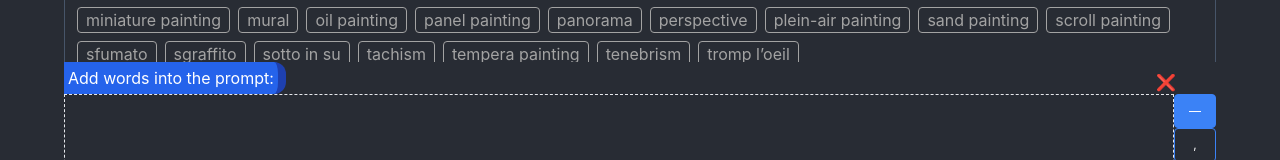
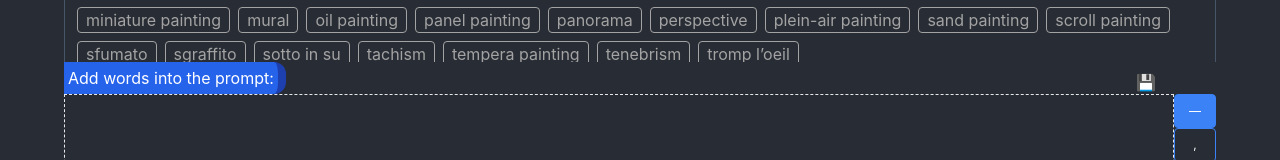
Before and after one commit to rugia813/midjourney-prompt-helper, a React (Create React App) app: page / in a window 1280 px wide. Shown: the part 300-460 px from the top of the page. Built offline with nearby package versions, Linux system fonts and the light colour scheme.

Commit message:
save deskitems

```diff
--- a/src/App.js
+++ b/src/App.js
@@ -6,9 +6,10 @@ import Desk from './components/Desk';
 import ModifierPanel from './components/ModifierPanel';
 import Header from './components/Header';
 import svgGithub from "./github.svg";
+import { loadDeskItems } from './components/utils/deskItemsSave';
 
 function App() {
-  // click to add word
+  // desk items
   const [deskItems, setDeskItems] = useState([])
   const addDeskItem = useCallback(
     (item) => {
@@ -23,7 +24,13 @@ function App() {
     },
     [deskItems]
   )
+  useEffect(() => {
+    const save = loadDeskItems()
+    save && setDeskItems(save)
+  }, [])
 
+
+  // click to add word
   const [res, setRes] = useState('')
   const inputRef = useRef()
   const addWord = (word) => {
@@ -71,18 +78,21 @@ function App() {
 
   return (
     <div className="App h-screen flex flex-col items-center max-w-6xl m-auto justify-around">
+      {/* PWA update notification */}
       {!dismissed && refreshButton}
 
+      {/* Shelf */}
       <Shelf addDeskItem={addDeskItem} customCollections={customCollections} />
 
+      {/* Desk */}
       <div className='w-full'>
         <Desk deskItems={deskItems} addWord={addWord} removeWordAtIdx={removeFromDeskItemsAtIdx} clearDeskItems={clearDeskItems} />
-
         <ModifierPanel modifiers={modifiers} setModifiers={setModifiers} />
       </div>
 
-      <div className='w-full h-fit flex-initial flex flex-col relative' >
-        <button title='Clear' className='absolute top-2 right-10' onClick={() => setRes('')}>❌</button>
+      {/* Prompt input */}
+      <div className='w-full h-fit flex-initial flex flex-col relative'>
+        <button title='Clear' className={`absolute top-2 right-10 ${res.length ? 'visible' : 'invisible'}`} onClick={() => setRes('')}>❌</button>
         <Header>Prompt result</Header>
         <div className='w-full h-max flex-initial flex' >
           <textarea
@@ -92,9 +102,12 @@ function App() {
             onChange={e => setRes(e.target.value)}
           />
           <button
-            className='flex-initial bg-blue-500 hover:bg-blue-300 active:bg-blue-200 p-2 rounded text-lg'
+            className='flex-initial p-2 rounded text-lg
+              bg-blue-500 hover:bg-blue-300 active:bg-blue-200
+              focus:bg-green-400 after:content-["📋"] focus:after:content-["✅"]
+            '
             onClick={e => copyToClipboard(res + ' ' + modifiers)}
-          >📋</button>
+          ></button>
         </div>
         <div className='m-auto text-white bg-slate-600 h-6'>{modifiers}</div>
       </div>
--- a/src/components/Desk.js
+++ b/src/components/Desk.js
@@ -1,6 +1,7 @@
 import React, { useState } from 'react'
 import DeskItemButton from './DeskItemButton'
 import Header from './Header'
+import { saveDeskItems } from "./utils/deskItemsSave";
 
 const delimiters = [' ', ', ', '::', ', by ', ', --no ']
 
@@ -12,7 +13,10 @@ export default function Desk({ deskItems, addWord, removeWordAtIdx, clearDeskIte
 	return (
 		<div className='relative'>
 			<Header>Add words into the prompt</Header>
-			<button title='Remove All' className='absolute top-2 right-10' onClick={clearDeskItems}>❌</button>
+			<div className={`absolute top-2 right-10`}>
+				<button title='Save' className='after:content-["💾"] focus:after:content-["✅"]' onClick={() => saveDeskItems(deskItems)}></button>
+				<button title='Remove All' className={`${deskItems.length ? 'visible' : 'invisible'}`} onClick={clearDeskItems}>❌</button>
+			</div>
 			<div className='flex w-full mb-1'>
 
 				{/* Desk Items */}
--- /dev/null
+++ b/src/components/utils/deskItemsSave.js
@@ -0,0 +1,8 @@
+const deskItemsSaveKey = 'deskItems'
+
+export function saveDeskItems(items = {}) {
+	localStorage.setItem(deskItemsSaveKey, JSON.stringify(items))
+}
+export function loadDeskItems() {
+	return JSON.parse(localStorage.getItem(deskItemsSaveKey) || '[]')
+}
```
